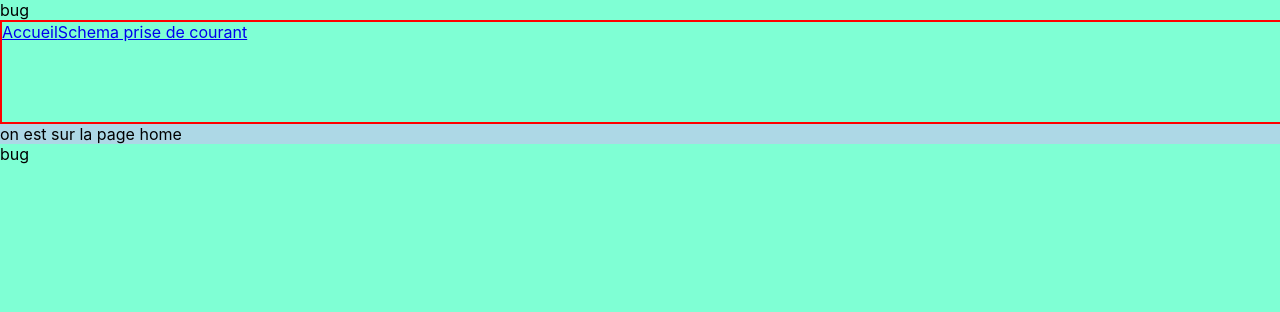
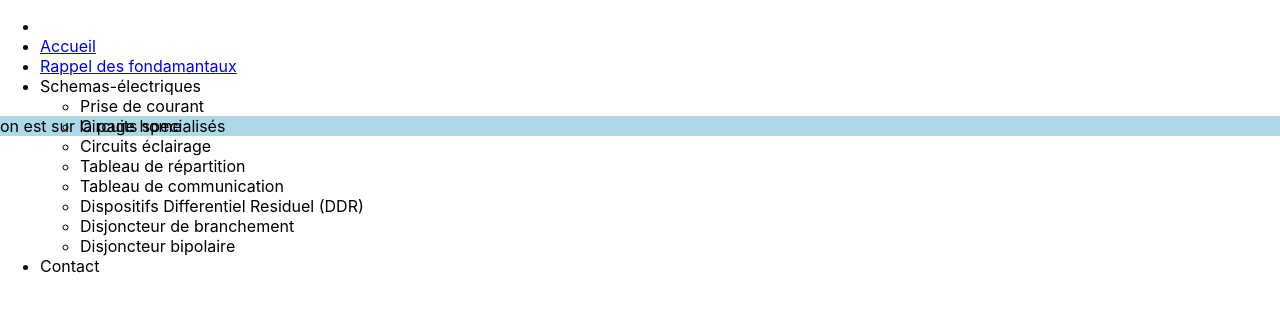
Before and after one commit to guyandjack/des-travaux-electriques, a React (Create React App) app: page / in a window 1280 px wide. Shown: the top 312 px of the page. Built offline with nearby package versions, Linux system fonts and the light colour scheme.

Commit message:
component header

```diff
--- a/public/index.html
+++ b/public/index.html
@@ -28,9 +28,9 @@
   </head>
   <body>
     <noscript>You need to enable JavaScript to run this app.</noscript>
-    <div>bug</div>
+
     <div id="root"></div>
-    <div>bug</div>
+
     <!--
       This HTML file is a template.
       If you open it directly in the browser, you will see an empty page.
--- a/src/Components/Header/Header.jsx
+++ b/src/Components/Header/Header.jsx
@@ -1,14 +1,42 @@
+//Composant "Header"
+
+//Import du module "Link"
 import { Link } from "react-router-dom";
 
-import "../../Style/CSS/header.css"
+//Import des feuilles de style
+import "../../Style/CSS/header.css";
 
+
+//Fonction "Header"
 function Header() {
     return (
-        <div className="header">
+        <div>
+            <header className="header">
+                <nav>
+                    <ul className="header-menu">
+                        <li><Link to="/"><img src="" alt=""></img></Link></li>
+                        <li><Link to="/">Accueil</Link></li>
+                        <li><Link to="/">Rappel des fondamantaux</Link></li>
+                        <li>Schemas-électriques
 
-            <Link to="/">Accueil</Link>
-            <Link to="/pc16a">Schema prise de courant</Link>
+                            <ul className="header-sous-menu">
 
+                                <li>Prise de courant</li>
+                                <li>Circuits specialisés</li>
+                                <li>Circuits éclairage</li>
+                                <li>Tableau de répartition</li>
+                                <li>Tableau de communication</li>
+                                <li>Dispositifs Differentiel Residuel (DDR)</li>
+                                <li>Disjoncteur de branchement</li>
+                                <li>Disjoncteur bipolaire</li>
+
+                            </ul>
+                        </li>
+                        <li>Contact</li>
+
+                    </ul>
+                </nav>
+            </header>
         </div>
     )
 }
--- a/src/Style/CSS/header.css
+++ b/src/Style/CSS/header.css
@@ -1,5 +1,5 @@
 .header{
     width: 100%;
     height: 100px;
-    border: 2px solid red;
+
 }
--- a/src/index.css
+++ b/src/index.css
@@ -5,8 +5,7 @@ body {
     sans-serif;
   -webkit-font-smoothing: antialiased;
   -moz-osx-font-smoothing: grayscale;
-  background-color: aquamarine;
-  color: black;
+
 }
 
 code {
```
